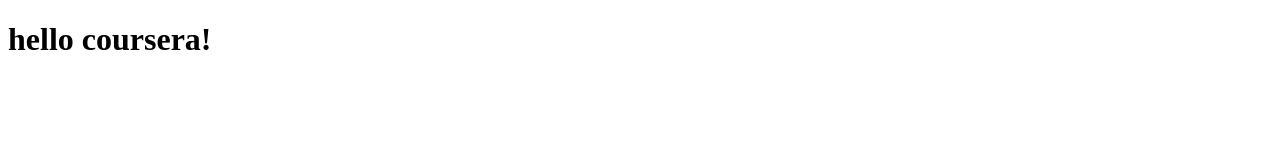
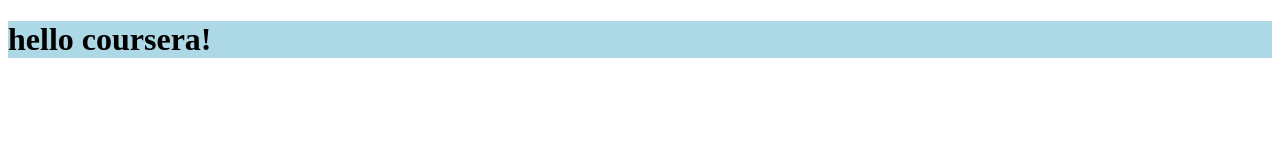
Before and after one commit to TinaTianjiao/coursera-test, a plain HTML site: page site/index.html in a window 1280 px wide. Drawn offline with Linux system fonts and the light colour scheme.

Commit message:
background-color: lightblue.

```diff
--- a/site/index.html
+++ b/site/index.html
@@ -4,6 +4,6 @@
 	<title>hello Coursera!</title>
 </head>
 <body>
-	<h1>hello coursera!</h1>
+	<h1 style="background-color: lightblue">hello coursera!</h1>
 </body>
 </html>
```
